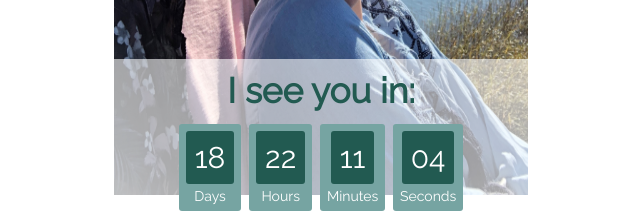
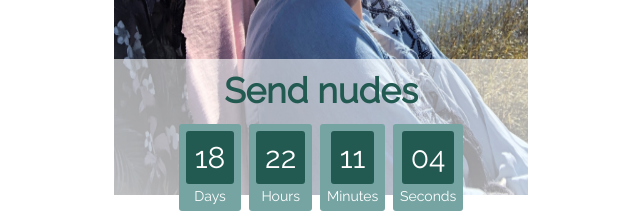
Before and after one commit to Rangoons/kiersten, a plain HTML site: page index.html in a window 1280 px wide. Shown: the part 541-754 px from the top of the page, without its empty margins (319-959 px from the left). Drawn offline with Linux system fonts and the light colour scheme.

Commit message:
Update index.html

```diff
--- a/index.html
+++ b/index.html
@@ -10,7 +10,7 @@
 <body>
   <div class="wrapper"></div>
     <div id="clockdiv">
-      <h3 class="title">I see you in:</h3>
+      <h3 class="title">Send nudes</h3>
       <br>
       <div>
         <span class="days"></span>
```
